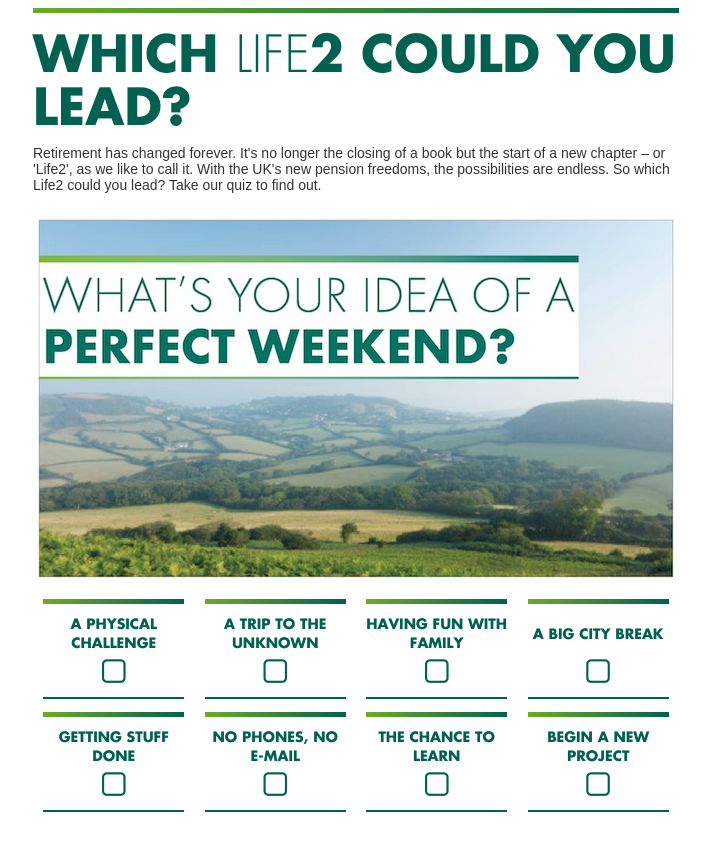
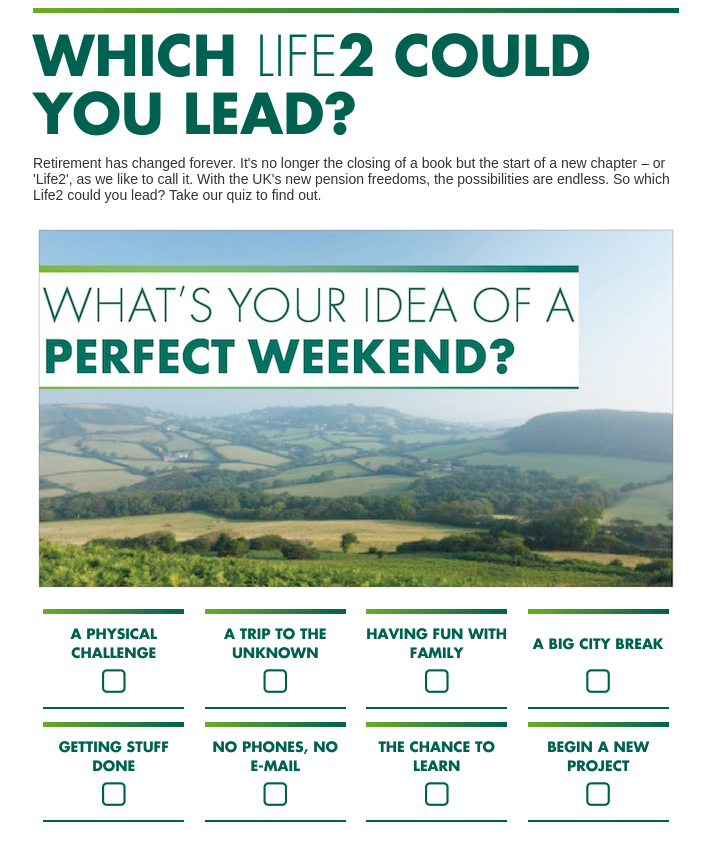
Before and after one commit to cornatul/facebook.quizz, a plain HTML site: page index.html in a window 1280 px wide. Shown: the top 860 px of the page, without its empty margins (284-994 px from the left). Drawn offline with nearby package versions, Linux system fonts and the light colour scheme.

Commit message:
increase the font size

```diff
--- a/style.css
+++ b/style.css
@@ -126,7 +126,7 @@ img {
 
 .quiz h1 {
 	color: #006150;
-	font: bold 50px 'futura';
+	font: bold 55px 'futura';
 	line-height: 1em;
 	margin: 15px 0 0;
 }
```
